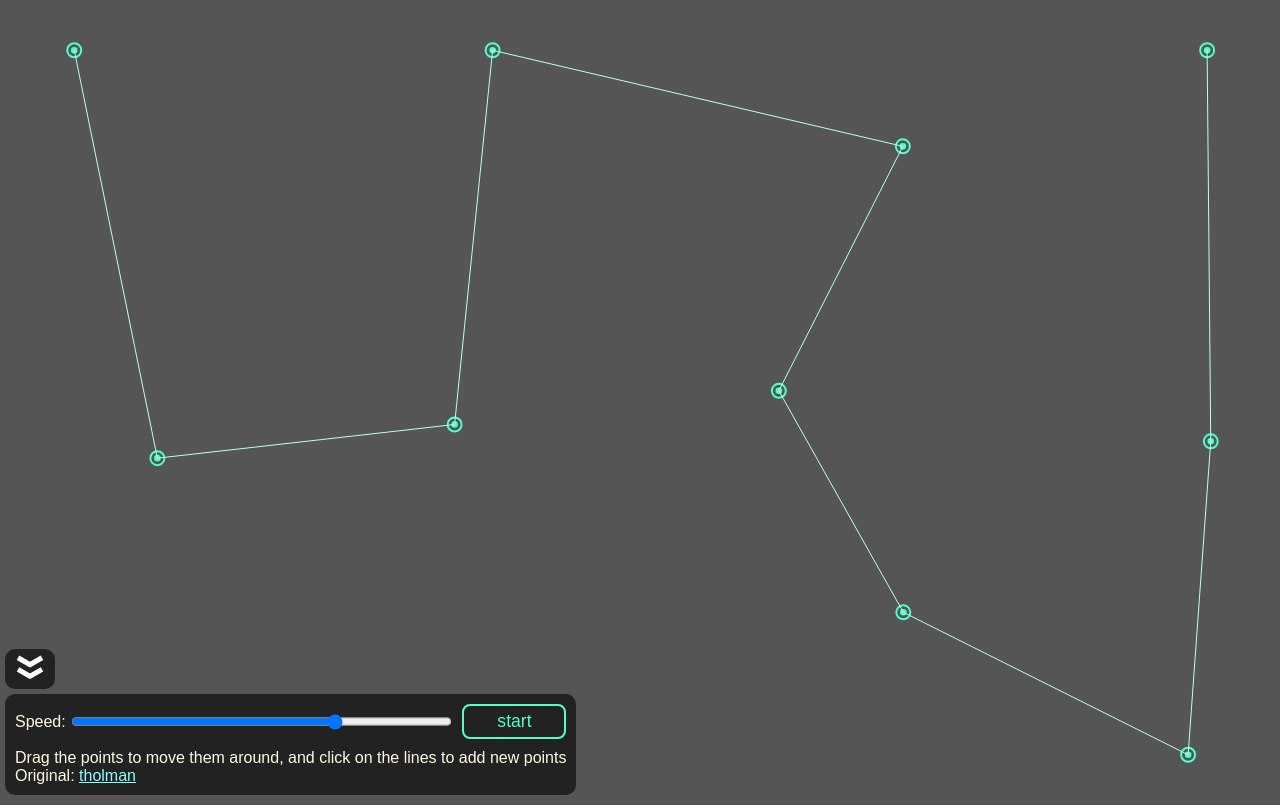
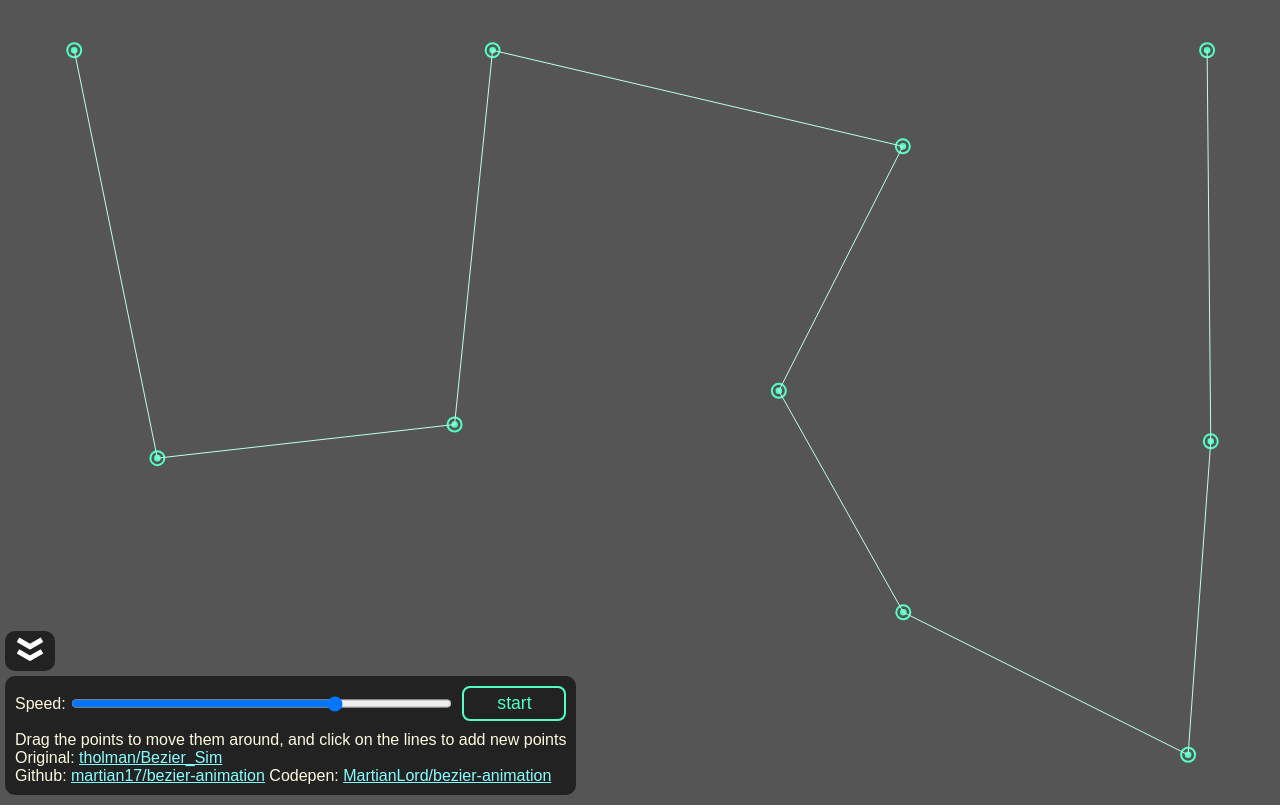
Before and after one commit to martian17/bezier-animation, a plain HTML site: page index.html in a window 1280 px wide. Drawn offline with Linux system fonts and the light colour scheme.

Commit message:
add github and codepen link

```diff
--- a/main.js
+++ b/main.js
@@ -465,4 +465,6 @@ play.on("click",()=>{
 
 //description
 let p = wrapper.add("p",{},"Drag the points to move them around, and click on the lines to add new points<br>");
-p.innerHTML += 'Original: <a href="https://codepen.io/tholman/details/kKKVxB" style="color:#8ff">tholman</a>';
+p.innerHTML += 'Original: <a href="https://codepen.io/tholman/details/kKKVxB" style="color:#8ff">tholman/Bezier_Sim</a><br>';
+p.innerHTML += 'Github: <a href="https://martian17.github.io/bezier-animation/" style="color:#8ff">martian17/bezier-animation</a> ';
+p.innerHTML += 'Codepen: <a href="https://codepen.io/MartianLord/pen/qBoXQEq" style="color:#8ff">MartianLord/bezier-animation</a>';
--- a/style.css
+++ b/style.css
@@ -8,7 +8,7 @@ body{
     fixed;
     bottom:0px;
     transition: max-height.2s;
-    max-height: 120px;
+    max-height: 140px;
 }
 
 #controls.collapsed{
```
